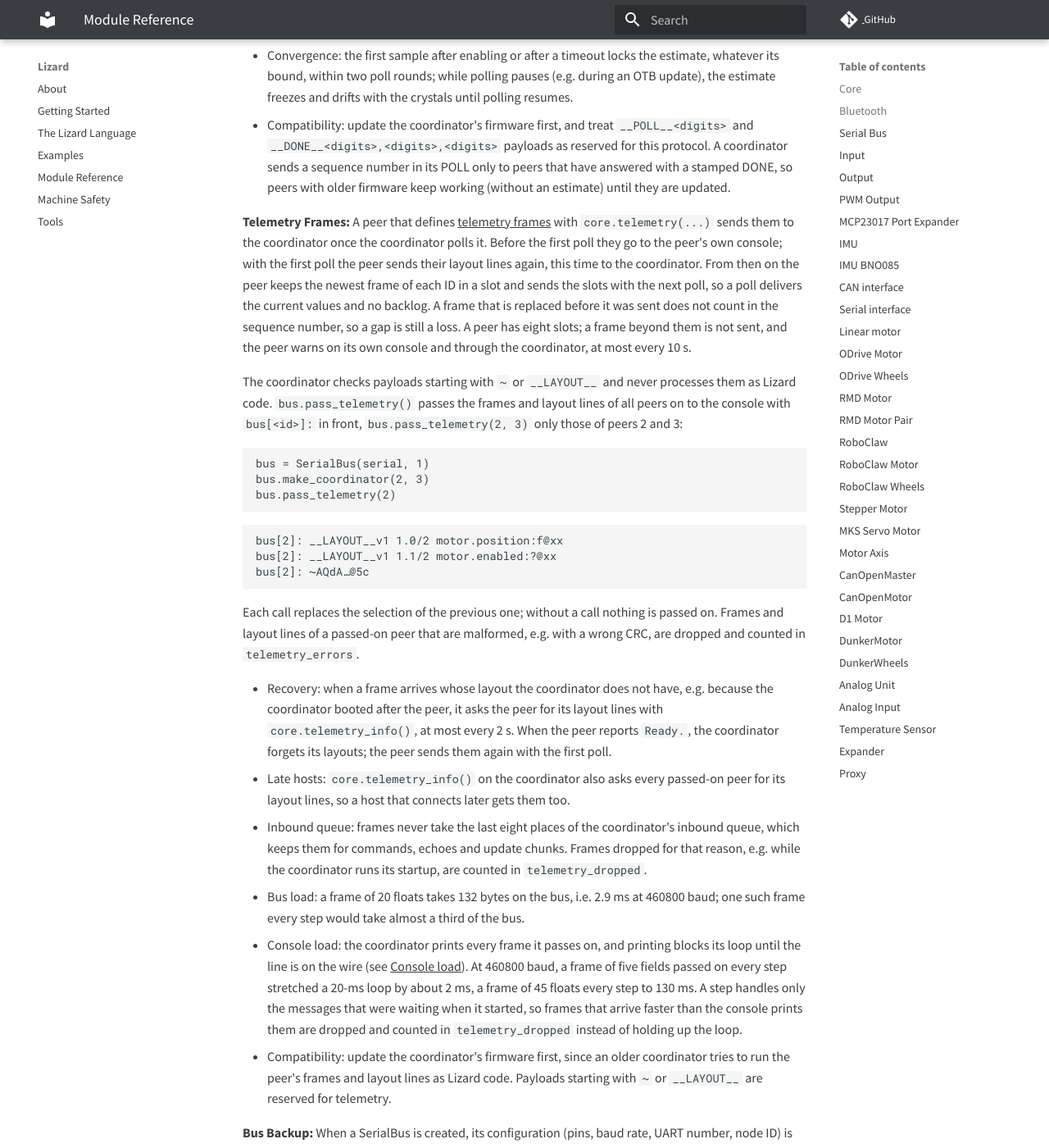
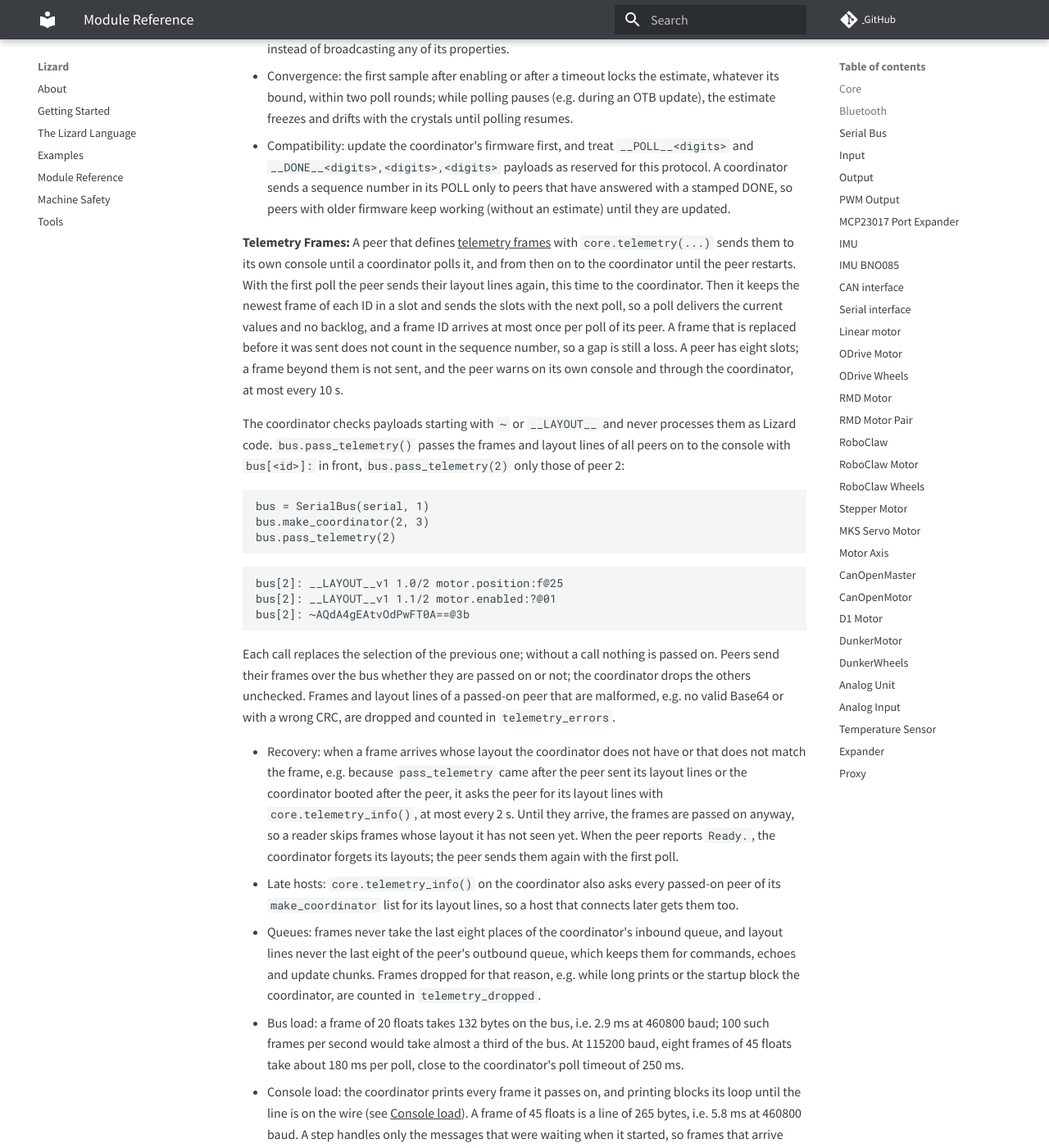
Before and after one commit to zauberzeug/lizard, an MkDocs documentation site: the page built from docs/module_reference.md, in a window 1280 px wide and 1400 px high, scrolled down 7077 px. Shown: the whole window at 82% size. Built offline with MkDocs 1.6.1 and Material for MkDocs 9.7.7, drawn with Linux system fonts in a browser that asks for light colours; comment, search, counter and statistics services are not loaded; some of the changed text lies outside the part shown.

Commit message:
Align the serial bus telemetry docs with the code and the tests
The F30 loop measurements leave the reference for the PR; computed line and bus times take their place, including how close eight large frames come to the poll timeout at 115200 baud. The docs now say that frames of a passed-on peer can arrive before its layout lines, that peers send frames whether they are passed on or not, that a frame ID arrives at most once per poll, that a polled peer stays with its coordinator until it restarts, that layout lines keep a reserve in the peer's outbound queue, and that a field name has at most 200 characters. The example lines carry their real checksums.

````diff
--- a/docs/module_reference.md
+++ b/docs/module_reference.md
@@ -82,6 +82,7 @@
 
 Each call defines one frame; frame IDs count up from 1 in the order of definition.
 The arguments are properties or variables of type `bool`, `int` or `float`, and a field may appear in several frames.
+A field's name, `<module>.<property>` or the variable's name, has at most 200 characters.
 An integer literal as last argument is the interval in milliseconds (0 to 3600000); an `int` variable or property in that place is a field.
 Without an interval or with 0, the frame is sent every step.
 Frames go out with the 10 ms steps, so the gaps between them vary, e.g. 10 and 20 ms for an interval of 15 ms, but match the interval on average.
@@ -174,7 +175,7 @@
 | `bus.offset_<id>`          | Estimated clock offset of peer `<id>` (peer clock minus coordinator clock) in milliseconds, NaN while invalid | `float`   |
 | `bus.offset_<id>_accuracy` | Error bound of `offset_<id>` in milliseconds (the true offset lies within `offset_<id>` ± this value)         | `float`   |
 | `bus.telemetry_errors`     | Malformed telemetry frames and layout lines of passed-on peers, e.g. with a wrong CRC                         | `int`     |
-| `bus.telemetry_dropped`    | Telemetry frames dropped to keep places free in the inbound queue                                             | `int`     |
+| `bus.telemetry_dropped`    | Telemetry frames of any peer dropped to keep places free in the inbound queue                                 | `int`     |
 
 | Methods                             | Description                                                                                                                                 | Arguments         |
 | ----------------------------------- | ------------------------------------------------------------------------------------------------------------------------------------------- | ----------------- |
@@ -206,14 +207,14 @@
   A coordinator sends a sequence number in its POLL only to peers that have answered with a stamped DONE, so peers with older firmware keep working (without an estimate) until they are updated.
 
 **Telemetry Frames:**
-A peer that defines [telemetry frames](#core) with `core.telemetry(...)` sends them to the coordinator once the coordinator polls it.
-Before the first poll they go to the peer's own console; with the first poll the peer sends their layout lines again, this time to the coordinator.
-From then on the peer keeps the newest frame of each ID in a slot and sends the slots with the next poll, so a poll delivers the current values and no backlog.
+A peer that defines [telemetry frames](#core) with `core.telemetry(...)` sends them to its own console until a coordinator polls it, and from then on to the coordinator until the peer restarts.
+With the first poll the peer sends their layout lines again, this time to the coordinator.
+Then it keeps the newest frame of each ID in a slot and sends the slots with the next poll, so a poll delivers the current values and no backlog, and a frame ID arrives at most once per poll of its peer.
 A frame that is replaced before it was sent does not count in the sequence number, so a gap is still a loss.
 A peer has eight slots; a frame beyond them is not sent, and the peer warns on its own console and through the coordinator, at most every 10 s.
 
 The coordinator checks payloads starting with `~` or `__LAYOUT__` and never processes them as Lizard code.
-`bus.pass_telemetry()` passes the frames and layout lines of all peers on to the console with `bus[<id>]: ` in front, `bus.pass_telemetry(2, 3)` only those of peers 2 and 3:
+`bus.pass_telemetry()` passes the frames and layout lines of all peers on to the console with `bus[<id>]: ` in front, `bus.pass_telemetry(2)` only those of peer 2:
 
 ```
 bus = SerialBus(serial, 1)
@@ -222,23 +223,26 @@
 ```
 
 ```
-bus[2]: __LAYOUT__v1 1.0/2 motor.position:f@xx
-bus[2]: __LAYOUT__v1 1.1/2 motor.enabled:?@xx
-bus[2]: ~AQdA…@5c
+bus[2]: __LAYOUT__v1 1.0/2 motor.position:f@25
+bus[2]: __LAYOUT__v1 1.1/2 motor.enabled:?@01
+bus[2]: ~AQdA4gEAtvOdPwFT0A==@3b
 ```
 
 Each call replaces the selection of the previous one; without a call nothing is passed on.
-Frames and layout lines of a passed-on peer that are malformed, e.g. with a wrong CRC, are dropped and counted in `telemetry_errors`.
+Peers send their frames over the bus whether they are passed on or not; the coordinator drops the others unchecked.
+Frames and layout lines of a passed-on peer that are malformed, e.g. no valid Base64 or with a wrong CRC, are dropped and counted in `telemetry_errors`.
 
-- Recovery: when a frame arrives whose layout the coordinator does not have, e.g. because the coordinator booted after the peer, it asks the peer for its layout lines with `core.telemetry_info()`, at most every 2 s.
+- Recovery: when a frame arrives whose layout the coordinator does not have or that does not match the frame, e.g. because `pass_telemetry` came after the peer sent its layout lines or the coordinator booted after the peer, it asks the peer for its layout lines with `core.telemetry_info()`, at most every 2 s.
+  Until they arrive, the frames are passed on anyway, so a reader skips frames whose layout it has not seen yet.
   When the peer reports `Ready.`, the coordinator forgets its layouts; the peer sends them again with the first poll.
-- Late hosts: `core.telemetry_info()` on the coordinator also asks every passed-on peer for its layout lines, so a host that connects later gets them too.
-- Inbound queue: frames never take the last eight places of the coordinator's inbound queue, which keeps them for commands, echoes and update chunks.
-  Frames dropped for that reason, e.g. while the coordinator runs its startup, are counted in `telemetry_dropped`.
-- Bus load: a frame of 20 floats takes 132 bytes on the bus, i.e. 2.9 ms at 460800 baud; one such frame every step would take almost a third of the bus.
+- Late hosts: `core.telemetry_info()` on the coordinator also asks every passed-on peer of its `make_coordinator` list for its layout lines, so a host that connects later gets them too.
+- Queues: frames never take the last eight places of the coordinator's inbound queue, and layout lines never the last eight of the peer's outbound queue, which keeps them for commands, echoes and update chunks.
+  Frames dropped for that reason, e.g. while long prints or the startup block the coordinator, are counted in `telemetry_dropped`.
+- Bus load: a frame of 20 floats takes 132 bytes on the bus, i.e. 2.9 ms at 460800 baud; 100 such frames per second would take almost a third of the bus.
+  At 115200 baud, eight frames of 45 floats take about 180 ms per poll, close to the coordinator's poll timeout of 250 ms.
 - Console load: the coordinator prints every frame it passes on, and printing blocks its loop until the line is on the wire (see [Console load](#core)).
-  At 460800 baud, a frame of five fields passed on every step stretched a 20-ms loop by about 2 ms, a frame of 45 floats every step to 130 ms.
-  A step handles only the messages that were waiting when it started, so frames that arrive faster than the console prints them are dropped and counted in `telemetry_dropped` instead of holding up the loop.
+  A frame of 45 floats is a line of 265 bytes, i.e. 5.8 ms at 460800 baud.
+  A step handles only the messages that were waiting when it started, so frames that arrive faster than the console prints them slow the loop down instead of stalling it; those that no longer fit into the inbound queue are dropped and counted in `telemetry_dropped`.
 - Compatibility: update the coordinator's firmware first, since an older coordinator tries to run the peer's frames and layout lines as Lizard code.
   Payloads starting with `~` or `__LAYOUT__` are reserved for telemetry.
 
````
